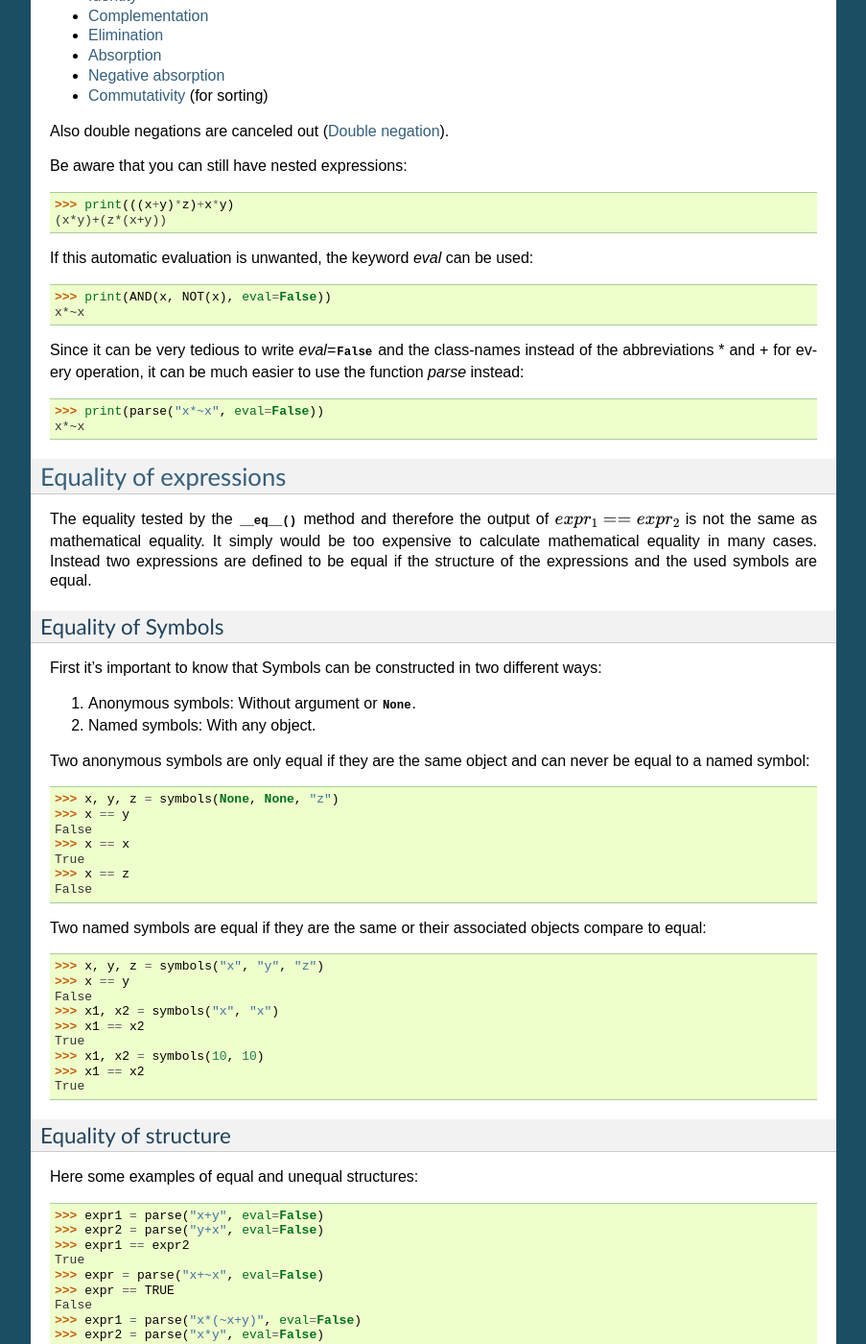
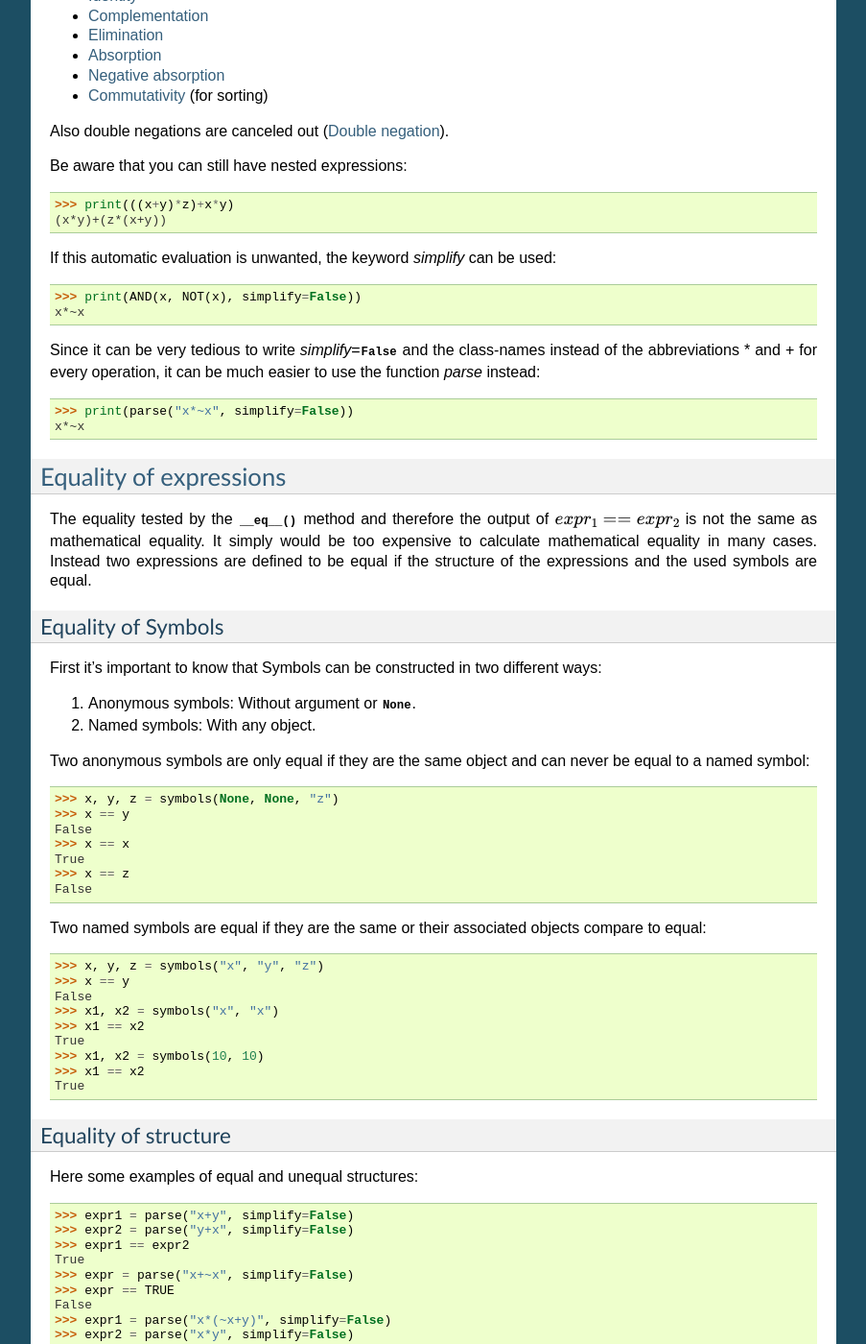
Before and after one commit to bastikr/boolean.py, a Sphinx documentation site: the page built from docs/users_guide.rst, in a window 1280 px wide and 1400 px high, scrolled down 2090 px. Shown: the whole window at 96% size, without its empty margins (198-1101 px from the left). Built offline with Sphinx 7.4.7, drawn with Linux system fonts in a browser that asks for light colours; formulas are drawn with MathJax 3; some of the changed text lies outside the part shown.

Commit message:
Change eval to simplify in the documentation.

```diff
--- a/docs/users_guide.rst
+++ b/docs/users_guide.rst
@@ -146,20 +146,20 @@ Be aware that you can still have nested expressions:
     >>> print(((x+y)*z)+x*y)
     (x*y)+(z*(x+y))
 
-If this automatic evaluation is unwanted, the keyword *eval* can be used:
+If this automatic evaluation is unwanted, the keyword *simplify* can be used:
 
 .. doctest:: boolean
 
-    >>> print(AND(x, NOT(x), eval=False))
+    >>> print(AND(x, NOT(x), simplify=False))
     x*~x
 
-Since it can be very tedious to write *eval*\=\ :keyword:`False` and the
+Since it can be very tedious to write *simplify*\=\ :keyword:`False` and the
 class-names instead of the abbreviations * and + for every operation, it can
 be much easier to use the function *parse* instead:
 
 .. doctest:: boolean
 
-    >>> print(parse("x*~x", eval=False))
+    >>> print(parse("x*~x", simplify=False))
     x*~x
 
 
@@ -217,15 +217,15 @@ Here some examples of equal and unequal structures:
 
 .. doctest:: boolean
 
-    >>> expr1 = parse("x+y", eval=False)
-    >>> expr2 = parse("y+x", eval=False)
+    >>> expr1 = parse("x+y", simplify=False)
+    >>> expr2 = parse("y+x", simplify=False)
     >>> expr1 == expr2
     True
-    >>> expr = parse("x+~x", eval=False)
+    >>> expr = parse("x+~x", simplify=False)
     >>> expr == TRUE
     False
-    >>> expr1 = parse("x*(~x+y)", eval=False)
-    >>> expr2 = parse("x*y", eval=False)
+    >>> expr1 = parse("x*(~x+y)", simplify=False)
+    >>> expr2 = parse("x*y", simplify=False)
     >>> expr1 == expr2
     False
 
@@ -306,8 +306,8 @@ from::
             boolean.BooleanBase.__init__(self, bool_expr=bool_expr,
                                             bool_base=Filter)
 
-        def eval(self, *args, **kwargs):
+        def simplify(self, *args, **kwargs):
             subs_dict = {}
             for h in self.bool_expr.holders:
-                subs_dict[h.bool_expr] = h.eval(*args, **kwargs)
+                subs_dict[h.bool_expr] = h.simplify(*args, **kwargs)
             return self.bool_expr.subs(subs_dict)
```
